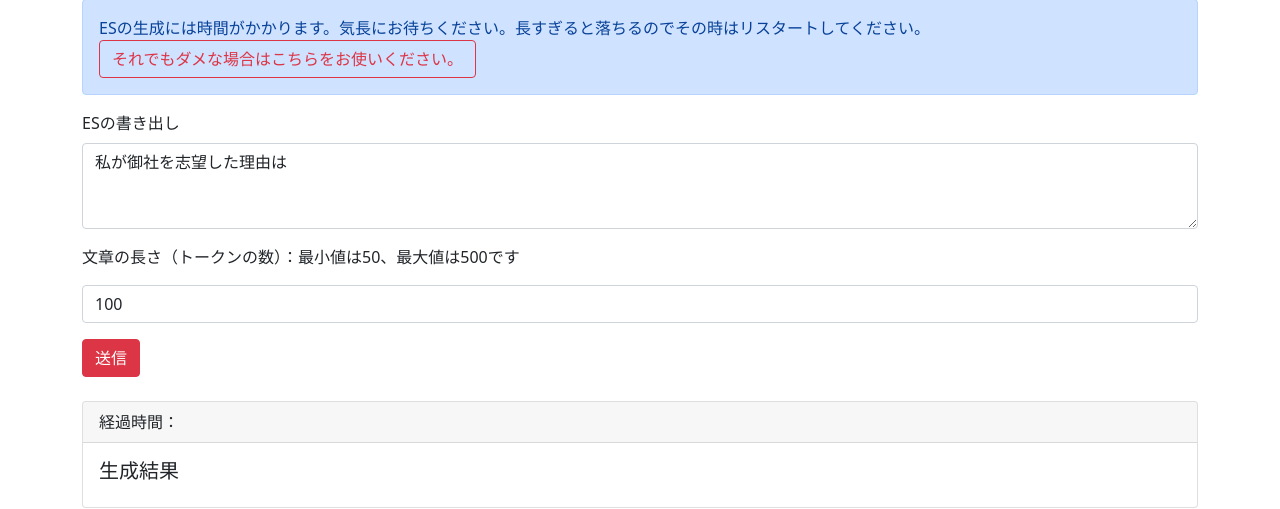
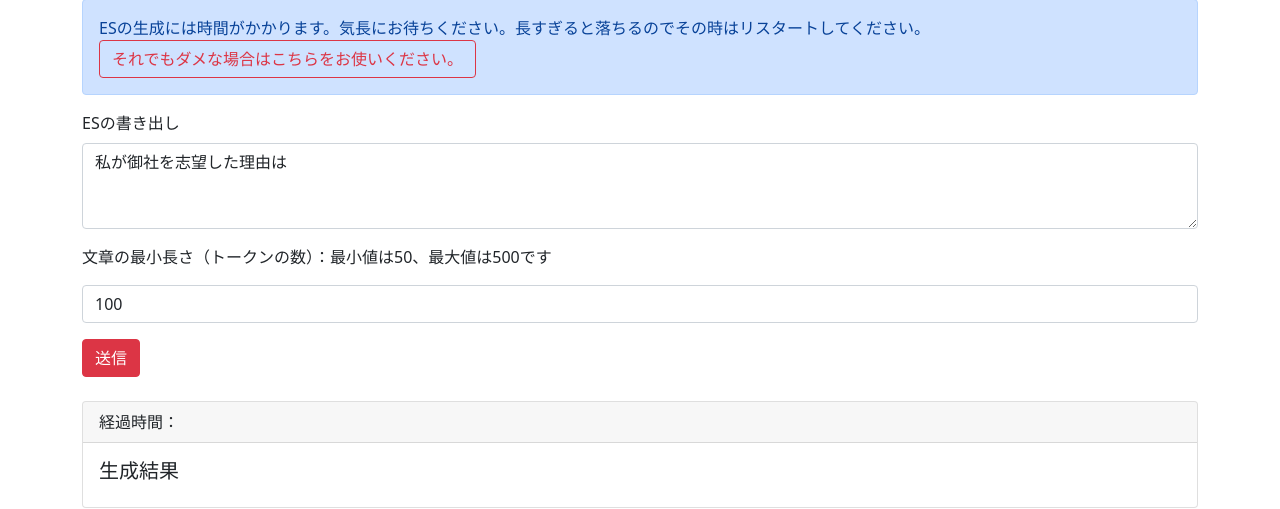
Before and after one commit to huranokuma/es_flask, a Flask app: page /app1 in a window 1280 px wide. Shown: the part 151-660 px from the top of the page. Run offline with Flask 2, Linux system fonts and the light colour scheme.

Commit message:
Update app1.html

```diff
--- a/templates/app1.html
+++ b/templates/app1.html
@@ -50,7 +50,7 @@
             <textarea class="form-control" id="" rows="3" name="prompt_text" required>私が御社を志望した理由は</textarea>
           </div>
 
-          <label class="mb-3" for="">文章の長さ（トークンの数）：最小値は50、最大値は500です</label>
+          <label class="mb-3" for="">文章の最小長さ（トークンの数）：最小値は50、最大値は500です</label>
           <div class="input-group mb-3">
             <input type="number" class="form-control" placeholder="" name="max_length" min="50" max="500"
               id="max_length" value="100" required>
```
